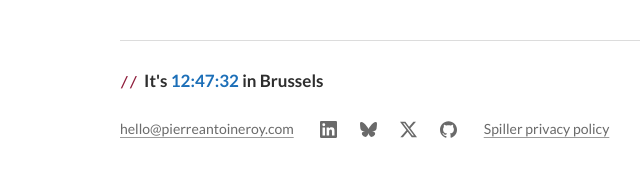
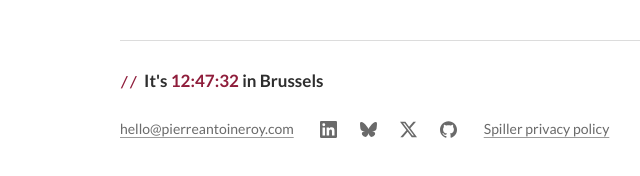
Before and after one commit to pierrealcideroy/pierrealcideroy.github.io, a plain HTML site: page index.html in a window 1280 px wide. Shown: the part 2910-3086 px from the top of the page, 0-640 px from the left. Drawn offline with Linux system fonts and the light colour scheme; no server answers.

Commit message:
Local time in wine red, like the slashes and the caret
Co-Authored-By: Claude Opus 5.5 <noreply@anthropic.com>

```diff
--- a/assets/site.css
+++ b/assets/site.css
@@ -140,7 +140,7 @@ blockquote footer{margin-top:14px;color:var(--fg);font-weight:400;font-size:15px
 .foot .mono{font-size:12.5px}
 .foot .local{flex-basis:100%;margin:0 0 6px;font-size:17px;font-weight:700;color:var(--fg)}
 .foot .local .slash{font:400 15px var(--mono);color:var(--wine);margin-right:6px}
-.foot .local #clock{font-variant-numeric:tabular-nums;color:var(--accent)}
+.foot .local #clock{font-variant-numeric:tabular-nums;color:var(--wine)}
 .foot nav{display:flex;flex-wrap:wrap;align-items:center;gap:6px 18px}
 
 /* Toast */
```
